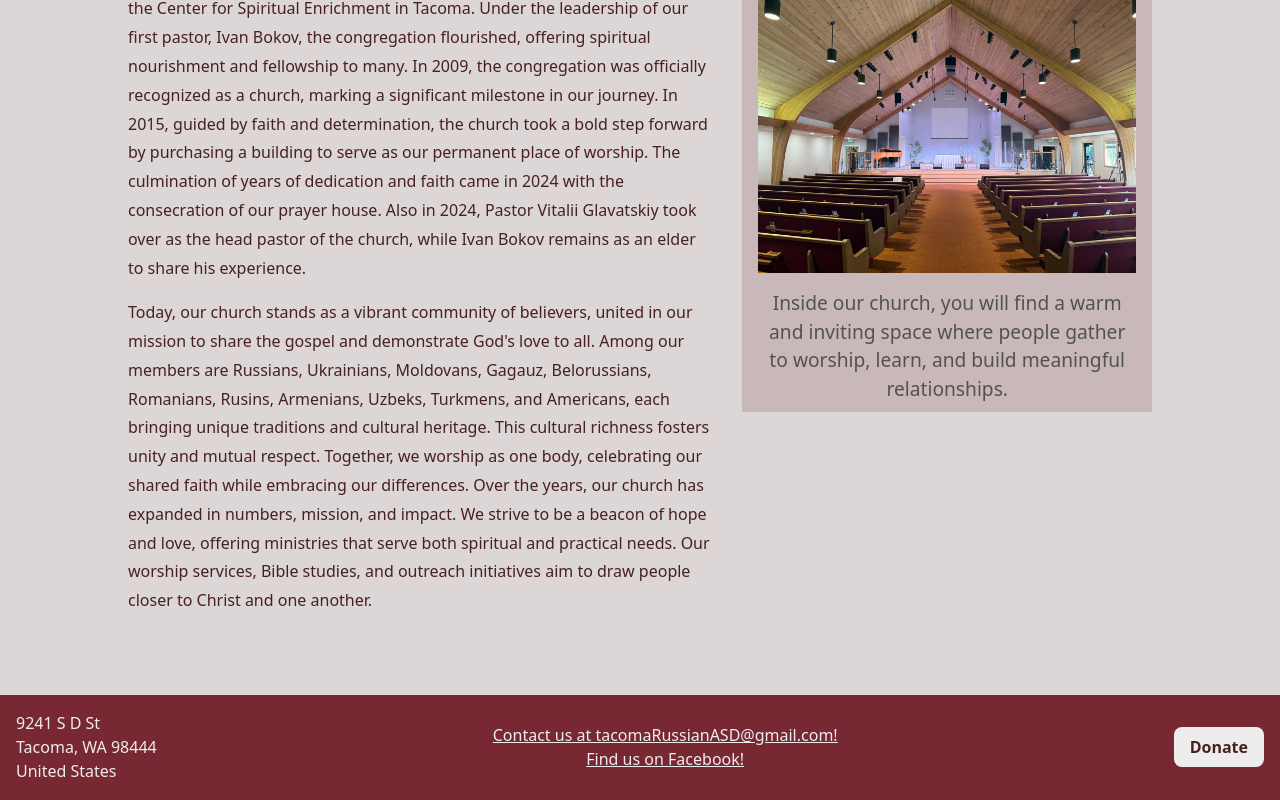
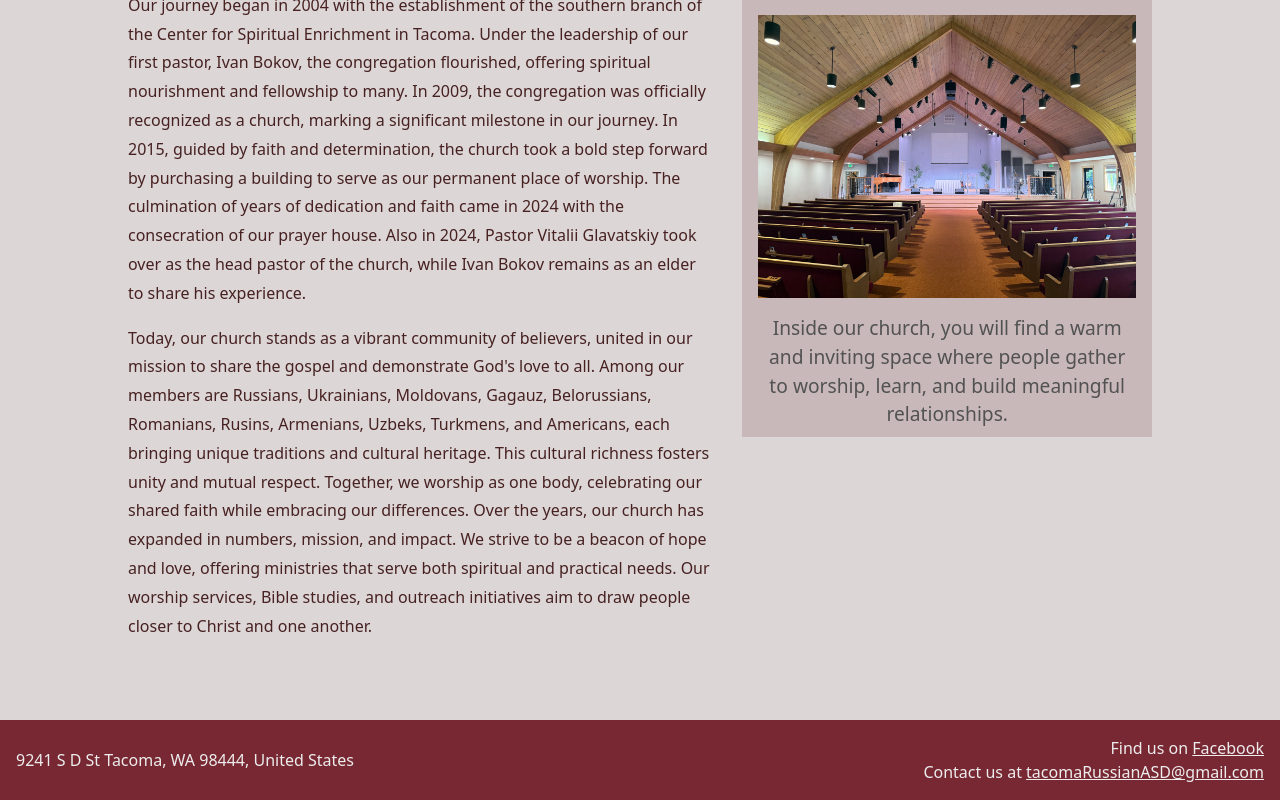
Before and after one commit to glavavlada/TacomaASDWebsite, a Next.js app in the folder my-church-site/: page / in a window 1280 px wide. Shown: the part 1500-2300 px from the top of the page. Built offline with nearby package versions, Linux system fonts and the light colour scheme; no server answers.

Commit message:
moved donations to navbar

```diff
--- a/my-church-site/src/app/layout.tsx
+++ b/my-church-site/src/app/layout.tsx
@@ -14,7 +14,7 @@ export const metadata: Metadata = {
 export default function RootLayout({ children }: { children: React.ReactNode }) {
   return (
     <html lang="en">
-      <body className="overflow-x-hidden min-h-screen flex flex-col bg-[var(--background)] text-[var(--textLight)] font-sans">
+      <body className="min-h-screen flex flex-col bg-[var(--background)] text-[var(--textLight)] font-sans">
         <LanguageProvider>
         <Navbar />
 
--- a/my-church-site/src/components/Footer.tsx
+++ b/my-church-site/src/components/Footer.tsx
@@ -1,47 +1,33 @@
 "use client";
-import { useState } from "react";
-import Donations from "./Donations";
 
-export default function Foot() {
-  const [showDonate, setShowDonate] = useState(false);
+export default function Footer() {
   return (
     <>
       <footer className="p-4 bg-[var(--background)] flex justify-between items-center">
-        <p>9241 S D St <br></br>Tacoma, WA 98444 <br></br>United States</p>
+        <p>9241 S D St Tacoma, WA 98444, United States</p>
 
-        <div className="text-center">
-
+        <div className="text-right">
           <p>
-            <a
-              href="mailto:tacomaRussianASD@gmail.com"
-              className="link"
-            >Contact us at tacomaRussianASD@gmail.com!</a>
-          </p>
-
-          <p>
+            Find us on {" "}
             <a
               href="https://www.facebook.com/tacomarussian/"
               target="_blank"
               rel="noopener noreferrer"
-              className="link"
-            >
-              Find us on Facebook!
+              className="link">
+              Facebook
+            </a>
+          </p>
+
+          <p>
+            Contact us at {" "}
+            <a
+              href="mailto:tacomaRussianASD@gmail.com"
+              className="link">
+              tacomaRussianASD@gmail.com
             </a>
           </p>
         </div>
-
-        <button
-          className="buttonLight"
-          onClick={() => setShowDonate(true)}
-        >
-          Donate
-        </button>
-
       </footer>
-      <Donations
-        open={showDonate}
-        onClose={() => setShowDonate(false)}
-      />
     </>
   );
 }
--- a/my-church-site/src/components/Navbar.tsx
+++ b/my-church-site/src/components/Navbar.tsx
@@ -9,7 +9,10 @@ import ru from "@/locale/ru/navbar.json";
 
 //import custom language need to be called LanguageContext to not mess with system
 import { useLanguage } from "@/app/context/LanguageContext";
+
 import Toggle from "./Toggle";
+import Donations from "./Donations";
+import { useState } from "react";
 
 const churchLogo = "/SeventhDayLogo.png";
 
@@ -19,7 +22,10 @@ export default function Navbar() {
 	//pick correct translation file depending on current language
 	const t = language === "en" ? en : ru;
 
+	const [showDonate, setShowDonate] = useState(false);
+
 	return (
+		<>
 			<header className="flex flex-wrap items-center gap-4 p-4 bg-[var(--main)]">
 				<Image
 					src={churchLogo}
@@ -53,6 +59,13 @@ export default function Navbar() {
 
 				</nav>
 
+				<button
+					className="buttonLight"
+					onClick={() => setShowDonate(true)}
+				>
+					Donate
+				</button>
+
 				<Toggle
 					left="EN"
 					right="RU"
@@ -62,5 +75,10 @@ export default function Navbar() {
 				/>
 
 			</header>
+			<Donations
+				open={showDonate}
+				onClose={() => setShowDonate(false)}
+			/>
+		</>
 	);
 }
```
Lines whose indentation alone changed are shown as unchanged.
